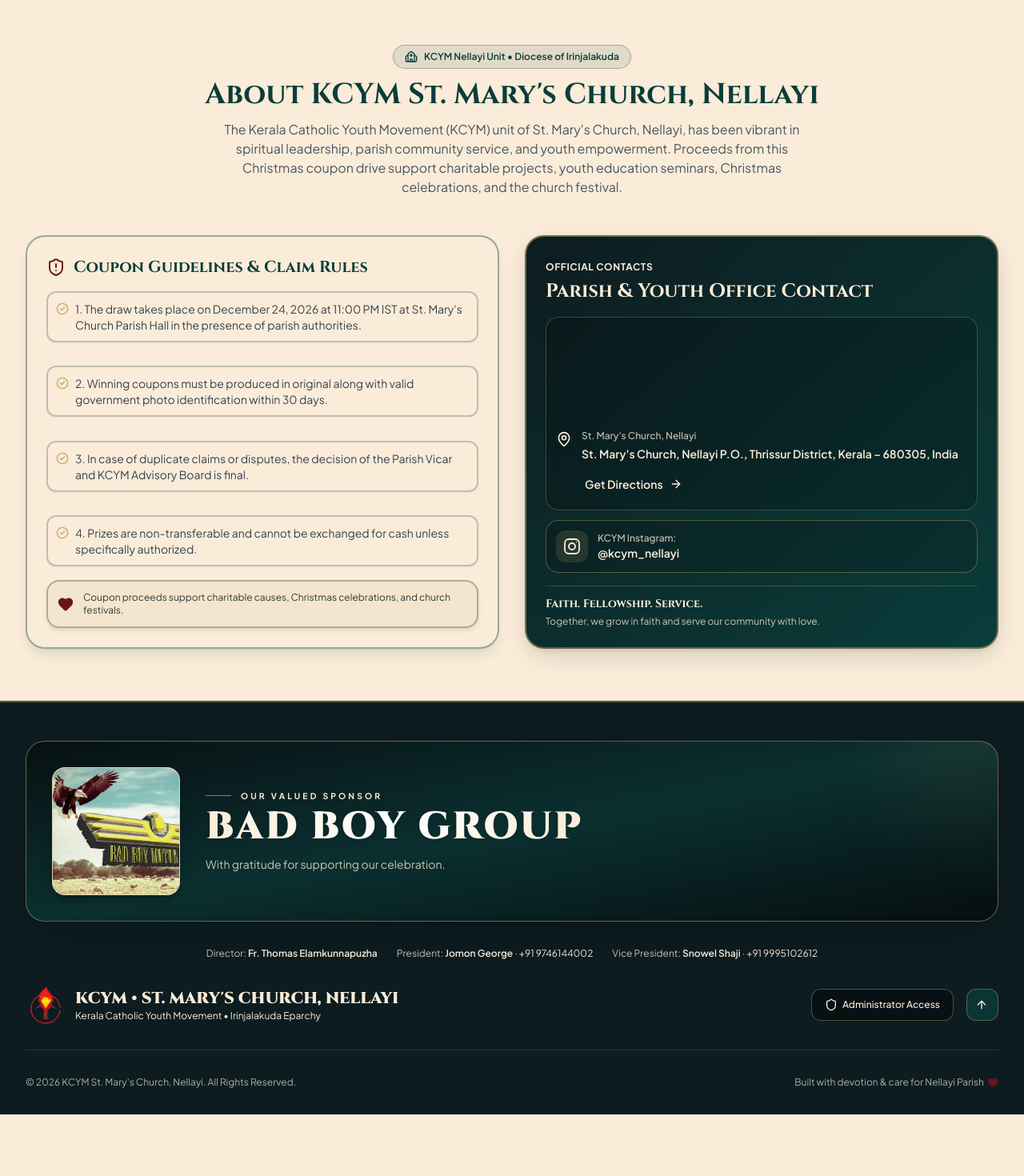
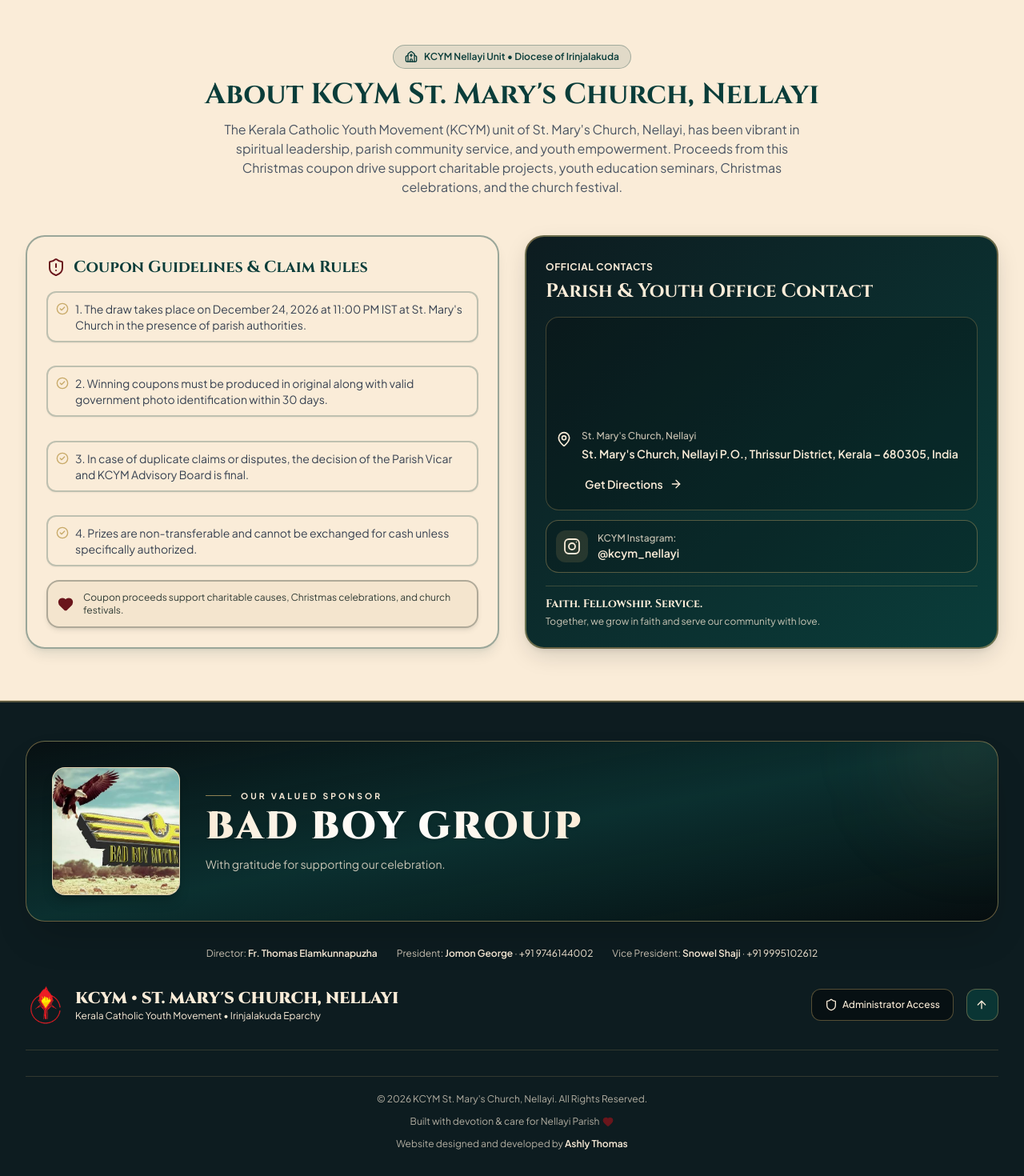
Before and after one commit to Ashlythomas11/kcym-nellayi-christmas, a React (Vite) app: page / in a window 1280 px wide. Shown: the part 3212-4682 px from the top of the page at 80% size. Before the commit the page ends 4605 px from the top, so only its background shows below. Built offline with nearby package versions, Linux system fonts and the light colour scheme; no server answers; grey boxes are pictures that could not be loaded; a web font is replaced by a local one.

Commit message:
Add website developer credits

```diff
--- a/src/components/Footer.tsx
+++ b/src/components/Footer.tsx
@@ -105,13 +105,24 @@ export const Footer: React.FC<FooterProps> = ({ language, onOpenAdmin }) => {
         </div>
 
         {/* Bottom credits */}
-        <div className="flex flex-col sm:flex-row items-center justify-between text-xs text-christmas-champagne/70 gap-3 text-center sm:text-left">
+
+{/* Bottom credits */}
+<div className="flex flex-col items-center gap-3 border-t border-christmas-gold/20 pt-5 text-xs text-christmas-champagne/70 text-center">
   <p>{t.footer.copyright}</p>
+
   <p className="flex items-center justify-center gap-1">
     <span>Built with devotion & care for Nellayi Parish</span>
     <Heart className="w-3.5 h-3.5 text-christmas-red fill-christmas-red" />
   </p>
+
+  <p>
+    Website designed and developed by{" "}
+    <span className="font-semibold text-christmas-lightGold">
+      Ashly Thomas
+    </span>
+  </p>
 </div>
+
 
       </div>
     </footer>
--- a/src/constants/translations.ts
+++ b/src/constants/translations.ts
@@ -73,7 +73,7 @@ export const translations = {
       aboutTitle: 'About KCYM St. Mary\'s Church, Nellayi',
       aboutDesc: 'The Kerala Catholic Youth Movement (KCYM) unit of St. Mary\'s Church, Nellayi, has been vibrant in spiritual leadership, parish community service, and youth empowerment. Proceeds from this Christmas coupon drive support charitable projects, youth education seminars, Christmas celebrations, and the church festival.',
       rulesTitle: 'Coupon Guidelines & Claim Rules',
-      rule1: '1. The draw takes place on December 24, 2026 at 11:00 PM IST at St. Mary\'s Church Parish Hall in the presence of parish authorities.',
+      rule1: '1. The draw takes place on December 24, 2026 at 11:00 PM IST at St. Mary\'s Church in the presence of parish authorities.',
       rule2: '2. Winning coupons must be produced in original along with valid government photo identification within 30 days.',
       rule3: '3. In case of duplicate claims or disputes, the decision of the Parish Vicar and KCYM Advisory Board is final.',
       rule4: '4. Prizes are non-transferable and cannot be exchanged for cash unless specifically authorized.',
```
Lines whose indentation alone changed are shown as unchanged.
